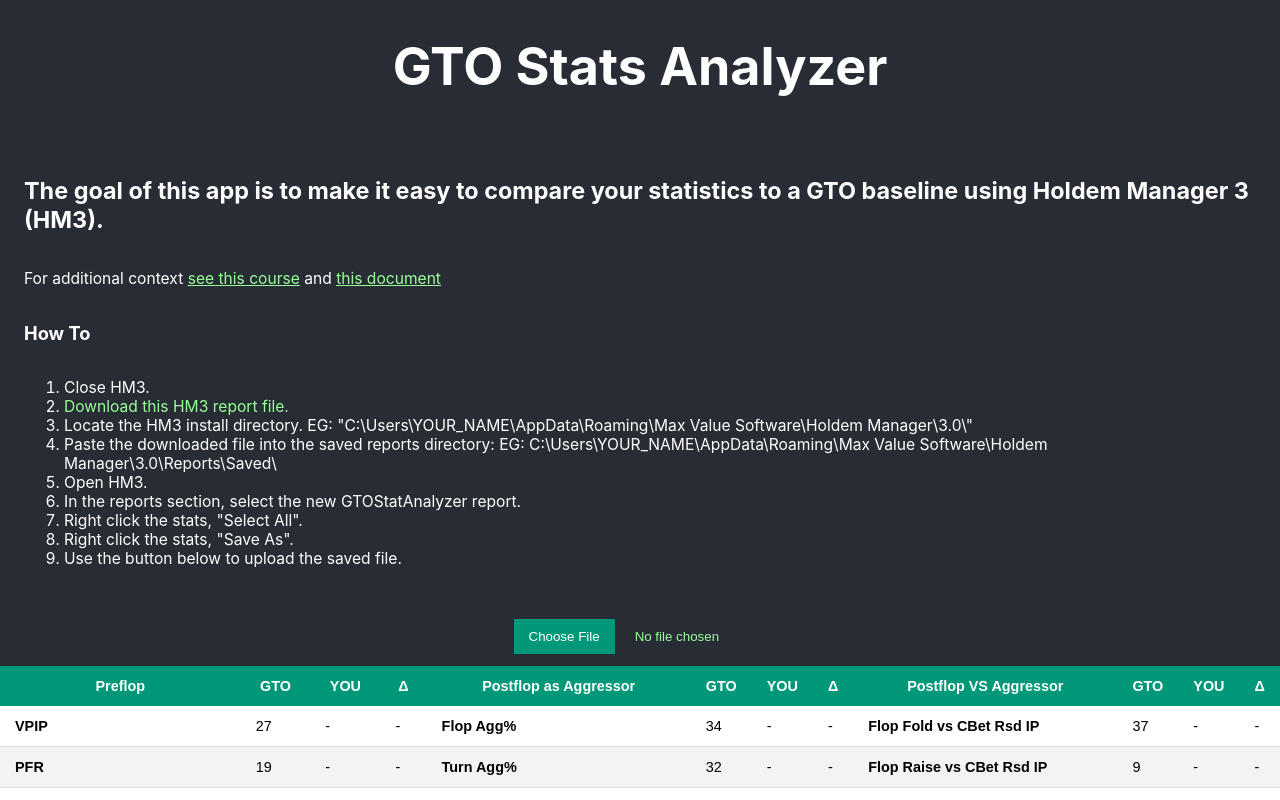
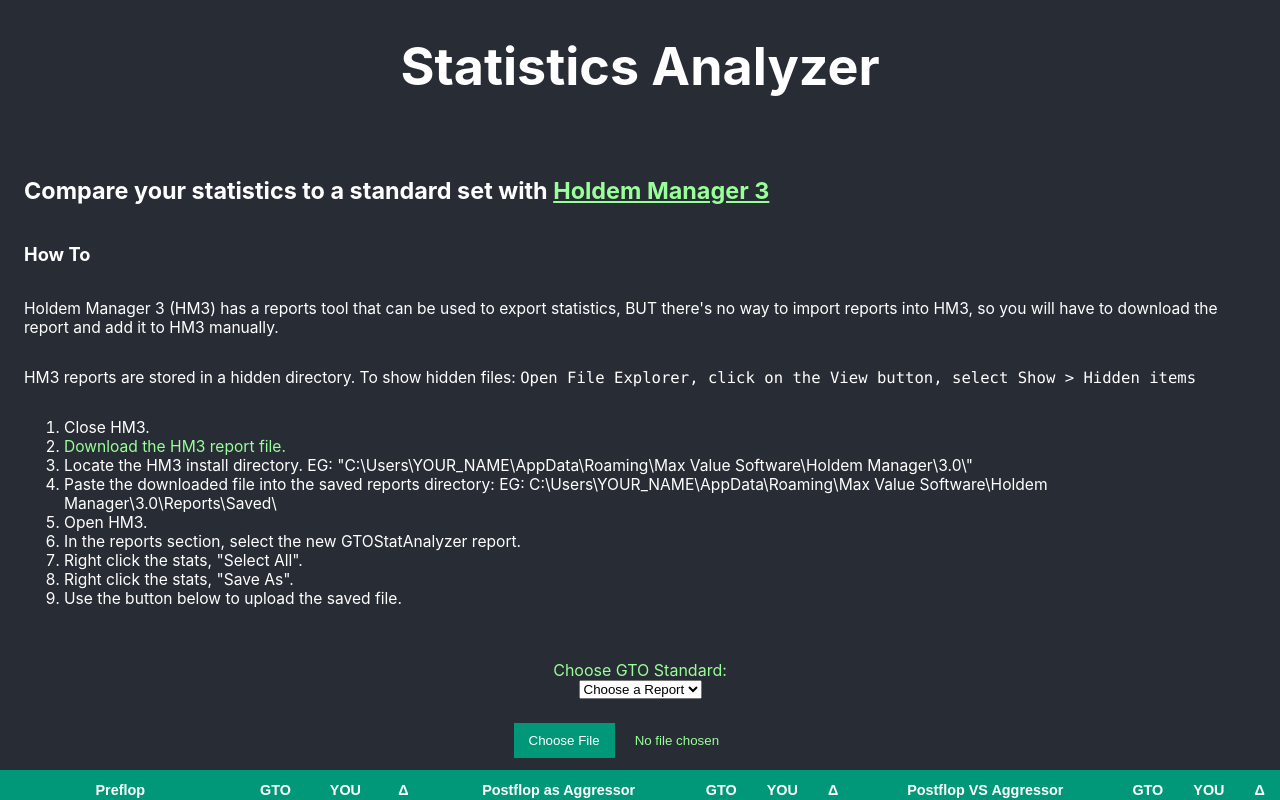
Before and after one commit to HakAl/plodelta, a React (Create React App) app: page / in a window 1280 px wide. Shown: the top 800 px of the page. Built offline with nearby package versions, Linux system fonts and the light colour scheme.

Commit message:
status update

```diff
--- a/src/App.js
+++ b/src/App.js
@@ -1,41 +1,32 @@
 import './App.css';
 import CSVInput from "./CSVInput";
-import TheReport from "./Home_Saved Reports_GTOStatAnalyzer.report";
+import Instructions from "./Instructions";
+import {useState} from "react";
+import GTOSelect from "./GTOSelect";
 
 function App() {
+    const [report, setReport] = useState(null);
+
     return (
         <div className="App">
             <header className="App-header">
-                <h1>GTO Stats Analyzer</h1>
+                <h1>Statistics Analyzer</h1>
             </header>
             <section>
                 <div className={'body-context'}>
-                    <h2>The goal of this app is to make it easy to compare your statistics to a GTO baseline using Holdem Manager 3 (HM3).</h2>
-                    <p>
-                        For additional context <a href={'https://plomastermind.com/lessons/5-0-analysing-your-stats-in-hem3-2/'} className={'link'} target={'_blank'}>see this course</a> and <a href={'https://docs.google.com/spreadsheets/d/1TkjSsPVaCfIKC-JjqfS46LrPDZ3aLJenYWHEjdjeryw/edit?gid=1371458119#gid=1371458119'} className={'link'} target={'_blank'}>this document</a>
-                    </p>
-                    <h3>How To</h3>
-                    <ol>
-                        <li>Close HM3.</li>
-                        <li>
-                            <a href={TheReport}
-                               target="_blank"
-                               rel="noreferrer"
-                               className={'link'}
-                               download="Home_Saved Reports_GTOStatAnalyzer.report">Download this HM3 report file.</a></li>
-                        <li>Locate the HM3 install directory. EG: "C:\Users\YOUR_NAME\AppData\Roaming\Max Value Software\Holdem Manager\3.0\"</li>
-                        <li>Paste the downloaded file into the saved reports directory: EG: C:\Users\YOUR_NAME\AppData\Roaming\Max Value Software\Holdem Manager\3.0\Reports\Saved\</li>
-                        <li>Open HM3.</li>
-                        <li>In the reports section, select the new GTOStatAnalyzer report.</li>
-                        <li>Right click the stats, "Select All".</li>
-                        <li>Right click the stats, "Save As".</li>
-                        <li>Use the button below to upload the saved file.</li>
-                    </ol>
+                    <h2>Compare your statistics to a standard set with <a href={'https://www.holdemmanager.com/hm3/download.php'} rel="noreferrer"className={'link'} target={'_blank'}>Holdem Manager 3</a></h2>
+                   <Instructions/>
                 </div>
             </section>
             <section>
+                <GTOSelect />
                 <CSVInput/>
             </section>
+
+            <p className={'body-context'}>
+                Inspired by  <a href={'https://plomastermind.com'}  className={'link'} target={'_blank'} rel="noreferrer">PLO Mastermind.</a>
+                <a href={'https://plomastermind.com/lessons/5-0-analysing-your-stats-in-hem3-2/'} className={'link'} target={'_blank'} rel="noreferrer">See this course</a> and <a href={'https://docs.google.com/spreadsheets/d/1TkjSsPVaCfIKC-JjqfS46LrPDZ3aLJenYWHEjdjeryw/edit?gid=1371458119#gid=1371458119'} className={'link'} target={'_blank'} rel="noreferrer">this document</a>
+            </p>
         </div>
     );
 }
--- a/src/CSVInput.js
+++ b/src/CSVInput.js
@@ -9,6 +9,7 @@
     GTO_PREFLOP_KEYS, SNOWFLAKE_INDEX
 } from "./appData";
 import GTOTable from "./GTOTable";
+import GTOSelect from "./GTOSelect";
 
 function CSVInput() {
     const [preflopValues, setPreflopValues] = useState(null);
--- /dev/null
+++ b/src/GTOSelect.js
@@ -0,0 +1,12 @@
+import {REPORT_VALUES} from "./appData";
+
+function GTOSelect() {
+    return <div className={'input_container'}>
+        <label htmlFor="gto-select">Choose GTO Standard:</label>
+        <select name="reports" id="reports_select">
+            {REPORT_VALUES.map((report) => <option value={report.value}>{report.display}</option>)}
+        </select>
+    </div>
+}
+
+export default GTOSelect;
--- /dev/null
+++ b/src/Instructions.js
@@ -0,0 +1,29 @@
+import {Fragment} from "react";
+import TheReport from "./Home_Saved Reports_GTOStatAnalyzer.report";
+
+function Instructions() {
+    return <Fragment>
+        <h3>How To</h3>
+        <p>Holdem Manager 3 (HM3) has a reports tool that can be used to export statistics, BUT
+            there's no way to import reports into HM3, so you will have to download the report and add it to HM3 manually.</p>
+        <p>HM3 reports are stored in a hidden directory. To show hidden files: <code>Open File Explorer, click on the View button, select Show > Hidden items</code></p>
+        <ol>
+            <li>Close HM3.</li>
+            <li>
+                <a href={TheReport}
+                   target="_blank"
+                   rel="noreferrer"
+                   className={'link'}
+                   download="Home_Saved Reports_GTOStatAnalyzer.report">Download the HM3 report file.</a></li>
+            <li>Locate the HM3 install directory. EG: "C:\Users\YOUR_NAME\AppData\Roaming\Max Value Software\Holdem Manager\3.0\"</li>
+            <li>Paste the downloaded file into the saved reports directory: EG: C:\Users\YOUR_NAME\AppData\Roaming\Max Value Software\Holdem Manager\3.0\Reports\Saved\</li>
+            <li>Open HM3.</li>
+            <li>In the reports section, select the new GTOStatAnalyzer report.</li>
+            <li>Right click the stats, "Select All".</li>
+            <li>Right click the stats, "Save As".</li>
+            <li>Use the button below to upload the saved file.</li>
+        </ol>
+    </Fragment>
+}
+
+export default Instructions;
--- a/src/appData.js
+++ b/src/appData.js
@@ -319,3 +319,14 @@
     "Flop Check-Raise - 3Bet Pot OOP",
     "Turn Bet vs Missed CBet (Duplicate - Beta only)"
 ];
+
+export const REPORT_DEFAULT = 'default';
+export const REPORT_COACHING= 'coach';
+export const REPORT_MID = 'mid';
+export const REPORT_CRUSHERS = 'crusher';
+export const REPORT_VALUES = [
+    {value: REPORT_DEFAULT, display: "Choose a Report"},
+    {value: REPORT_COACHING, display: "Coaching"},
+    {value: REPORT_MID, display: "Mid Stakes 2022"},
+    {value: REPORT_CRUSHERS, display: "Crushers 2023"},
+];
```
Also changed, not shown: src/README.md.
